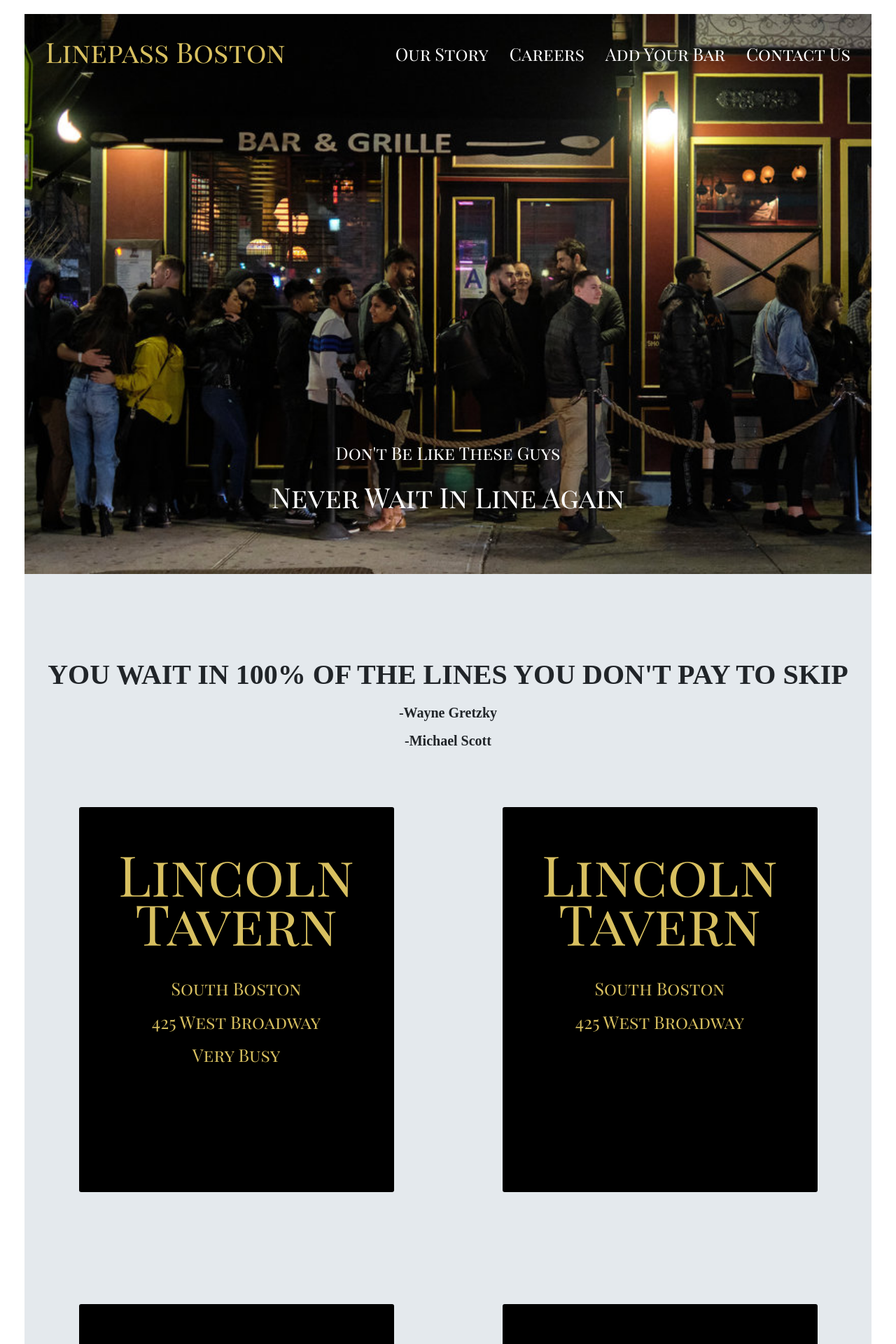
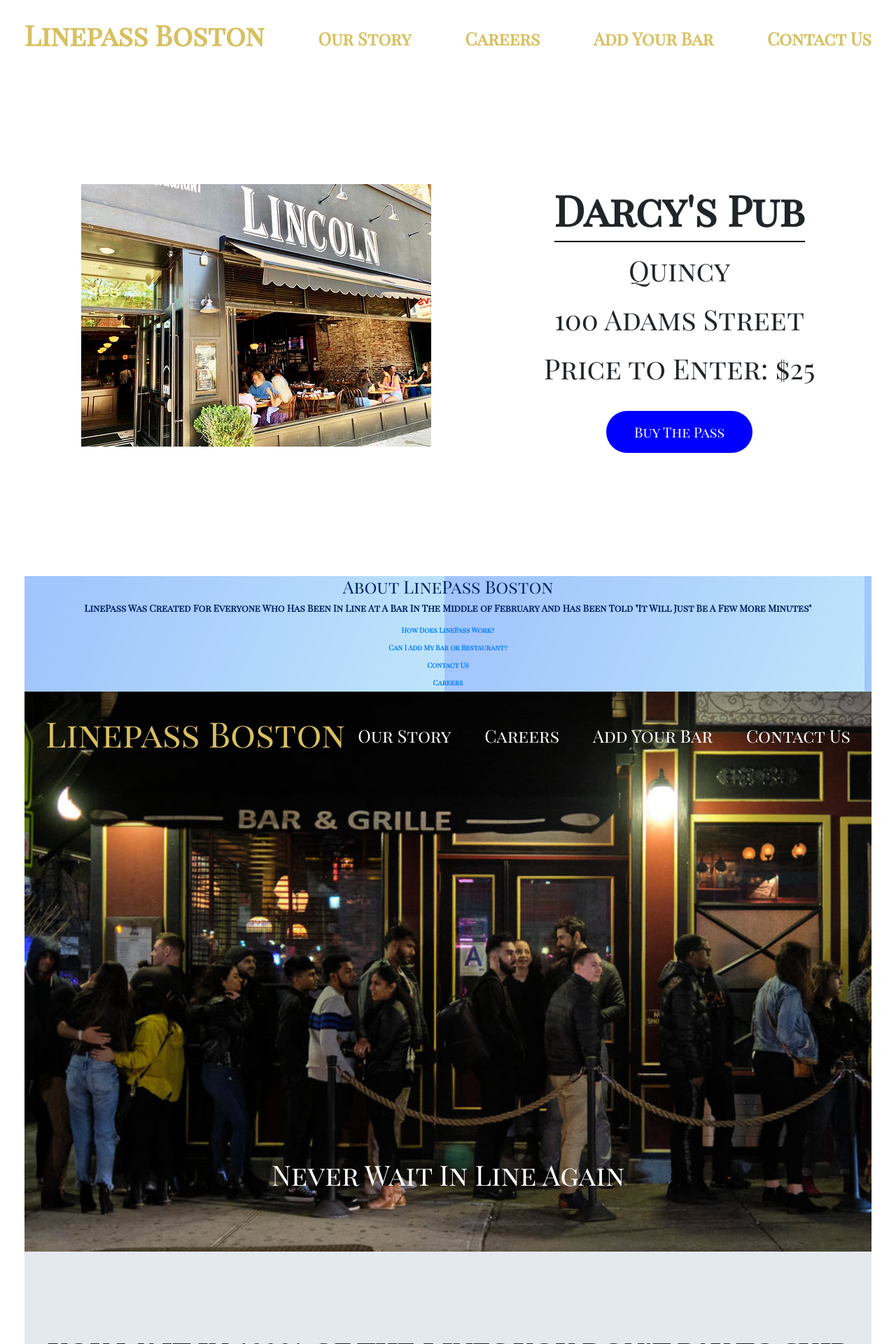
Before and after one commit to RNolan19/Linepass--Client, a React app: page / in a window 1280 px wide. Shown: the top 1920 px of the page at 70% size. Built offline with nearby package versions, Linux system fonts and the light colour scheme; a web font is replaced by a local one.

Commit message:
Added minimal nav bar + prod page component, + route to prod page

```diff
--- a/src/components/App/App.js
+++ b/src/components/App/App.js
@@ -19,8 +19,9 @@
 // import Legal from './legal.jpg'
 
 import NewBar from '../NewBar'
-import BarPage from '../BarPage'
+import ProductPage from '../ProductPage'
 import Footer from '../Footer'
+import HeaderFixed from '../Header/HeaderFixed'
 //
 // <Bar barImage={Lincoln} barName='Lincoln Tavern' city='South Boston' address='425 West Broadway'/>
 // <Bar barImage={Broadway} barName='The Broadway' city='South Boston' address='726 East Broadway'/>
@@ -89,22 +90,23 @@
         <main className="main">
           <Route exact path='/' render={() => (
             <div>
+              <HeaderFixed />
+              <ProductPage />
+              <Footer />
               <Header user={user} />
-              <Bar barImage={Lincoln} barName='Lincoln Tavern' city='South Boston' address='425 West Broadway' link='Lincoln'/>
+              <Bar barImage={Lincoln} barName='Lincoln Tavern' city='South Boston' address='425 West Broadway' link='Lincoln' price='30'/>
               <hr className='hr-large'></hr>
               <ul className="added-bar-container">
                 {Object.keys(this.state.bars).map(key => <NewBar key={key} details={this.state.bars[key]} getInfo={this.getBarInfo} />)}
               </ul>
-              <Footer />
 
             </div>
           )} />
 
           <Route exact path="/bars/:id" render={() => (
             <div>
-              <Header user={user} />
               <ul className="added-bar-container">
-                {Object.keys(this.state.bars).map(key => <BarPage key={key} details={this.state.bars[key]} getInfo={this.getBarInfo} />)}
+                {Object.keys(this.state.bars).map(key => <ProductPage key={key} details={this.state.bars[key]} getInfo={this.getBarInfo} />)}
               </ul>
               <Footer />
             </div>
--- a/src/components/Bar.js
+++ b/src/components/Bar.js
@@ -40,9 +40,9 @@
                 <div className="card_cta">
                   <div className="card_price">
                     <p className="card_cta-rate"> Daily Rate</p>
-                    <p className="card_cta-price">$20</p>
+                    <p className="card_cta-price">${this.props.price}</p>
                   </div>
-                  <a href="#" className="btn">Skip The Line</a>
+                  <Link to={`/bars/${this.props.barName}`}><button href="#" className="btn">Skip The Line</button></Link>
                 </div>
               </div>
 
@@ -63,9 +63,9 @@
                 <div className="card_cta">
                   <div className="card_price">
                     <p className="card_cta-rate"> Daily Rate</p>
-                    <p className="card_cta-price">$20</p>
+                    <p className="card_cta-price">${this.props.price}</p>
                   </div>
-                  <a href="#" className="btn">Skip The Line</a>
+                  <Link to={`/bars/${this.props.barName}`}><button href="#" className="btn">Skip The Line</button></Link>
                 </div>
               </div>
             </div>
@@ -85,9 +85,9 @@
                 <div className="card_cta">
                   <div className="card_price">
                     <p className="card_cta-rate"> Daily Rate</p>
-                    <p className="card_cta-price">$20</p>
+                    <p className="card_cta-price">${this.props.price}</p>
                   </div>
-                  <Link to={`/bars/${this.props.link}`}><a className="btn">Skip The Line</a></Link>
+                  <Link to={`/bars/${this.props.link}`}><button className="btn">Skip The Line</button></Link>
                 </div>
               </div>
             </div>
@@ -108,9 +108,9 @@
                 <div className="card_cta">
                   <div className="card_price">
                     <p className="card_cta-rate"> Daily Rate</p>
-                    <p className="card_cta-price">$20</p>
+                    <p className="card_cta-price">${this.props.price}</p>
                   </div>
-                  <a href="#" className="btn">Skip The Line</a>
+                  <Link to={`/bars/${this.props.barName}`}><button href="#" className="btn">Skip The Line</button></Link>
                 </div>
               </div>
 
@@ -131,9 +131,9 @@
                 <div className="card_cta">
                   <div className="card_price">
                     <p className="card_cta-rate"> Daily Rate</p>
-                    <p className="card_cta-price">$20</p>
+                    <p className="card_cta-price">${this.props.price}</p>
                   </div>
-                  <a href="#" className="btn">Skip The Line</a>
+                  <Link to={`/bars/${this.props.barName}`}><button href="#" className="btn">Skip The Line</button></Link>
                 </div>
               </div>
             </div>
@@ -153,9 +153,9 @@
                 <div className="card_cta">
                   <div className="card_price">
                     <p className="card_cta-rate"> Daily Rate</p>
-                    <p className="card_cta-price">$20</p>
+                    <p className="card_cta-price">${this.props.price}</p>
                   </div>
-                  <Link to={`/bars/${this.props.link}`}><a className="btn">Skip The Line</a></Link>
+                  <Link to={`/bars/${this.props.link}`}><button className="btn">Skip The Line</button></Link>
                 </div>
               </div>
             </div>
@@ -176,9 +176,9 @@
                 <div className="card_cta">
                   <div className="card_price">
                     <p className="card_cta-rate"> Daily Rate</p>
-                    <p className="card_cta-price">$20</p>
+                    <p className="card_cta-price">${this.props.price}</p>
                   </div>
-                  <a href="#" className="btn">Skip The Line</a>
+                  <Link to={`/bars/${this.props.barName}`}><button href="#" className="btn">Skip The Line</button></Link>
                 </div>
               </div>
 
@@ -199,9 +199,9 @@
                 <div className="card_cta">
                   <div className="card_price">
                     <p className="card_cta-rate"> Daily Rate</p>
-                    <p className="card_cta-price">$20</p>
+                    <p className="card_cta-price">${this.props.price}</p>
                   </div>
-                  <a href="#" className="btn">Skip The Line</a>
+                  <Link to={`/bars/${this.props.barName}`}><button href="#" className="btn">Skip The Line</button></Link>
                 </div>
               </div>
             </div>
@@ -221,9 +221,9 @@
                 <div className="card_cta">
                   <div className="card_price">
                     <p className="card_cta-rate"> Daily Rate</p>
-                    <p className="card_cta-price">$20</p>
+                    <p className="card_cta-price">${this.props.price}</p>
                   </div>
-                  <Link to={`/bars/${this.props.link}`}><a className="btn">Skip The Line</a></Link>
+                  <Link to={`/bars/${this.props.link}`}><button className="btn">Skip The Line</button></Link>
                 </div>
               </div>
             </div>
--- a/src/components/Header/Header.js
+++ b/src/components/Header/Header.js
@@ -1,7 +1,7 @@
 import React, { Fragment } from 'react'
 // import Nav from 'react-bootstrap/Nav'
 // import Navbar from 'react-bootstrap/Navbar'
-// import { Link } from 'react-router-dom'
+import { Link } from 'react-router-dom'
 
 // const authenticatedOptions = (
 //   <Fragment>
@@ -32,14 +32,13 @@
       <Fragment>
         <header className="header">
           <div className="header_text-box">
-            <h1 className="heading_main">Linepass Boston</h1>
+            <Link to='/'><h1 className="heading_main">Linepass Boston</h1></Link>
             <a href="#" className="header_text-box-link">Our Story</a>
             <a href="#" className="header_text-box-link">Careers</a>
-            <a href="#" className="header_text-box-link">Add Your Bar</a>
+            <Link to='/add-my-bar'><a href="#" className="header_text-box-link">Add Your Bar</a></Link>
             <a href="#" className="header_text-box-link">Contact Us</a>
           </div>
           <div className="header_link-box">
-            <a href="#" className="header_link-1">Don&#39;t Be Like These Guys</a>
             <a href="#" className="header_link-2">Never Wait In Line Again</a>
           </div>
         </header>
--- /dev/null
+++ b/src/components/Header/HeaderFixed.js
@@ -0,0 +1,22 @@
+import React, { Fragment } from 'react'
+import { Link } from 'react-router-dom'
+
+class HeaderFixed extends React.Component {
+  render () {
+    return (
+      <Fragment>
+        <header>
+          <div className="header_fixed">
+            <Link to='/'><p className="header_fixed_logo">Linepass Boston</p></Link>
+            <a href="#" >Our Story</a>
+            <a href="#" >Careers</a>
+            <Link to='/add-my-bar'><a href="#" >Add Your Bar</a></Link>
+            <a href="#" >Contact Us</a>
+          </div>
+        </header>
+      </Fragment>
+    )
+  }
+}
+
+export default HeaderFixed
--- a/src/components/NewBar.js
+++ b/src/components/NewBar.js
@@ -1,26 +1,52 @@
 import React, { Fragment } from 'react'
-import Lincoln from './App/lincoln.jpg'
+// import Lincoln from './App/lincoln.jpg'
 // import { Col } from 'react-bootstrap'
-import Button from 'react-bootstrap/Button'
+// import Button from 'react-bootstrap/Button'
 import { Link } from 'react-router-dom'
+
+// <div className="added-bar-container" >
+//   <div className="bar-container">
+//     {/* this is how you have to comment in React.  Must be inside Fragment */}
+//     {/* anything inside the brackets can be JavaScript */}
+//     <img src={Lincoln} width='350px' height='400px' />
+//     <h1 className="barName">{name}</h1>
+//     <h3 className="city">{this.props.details.city}</h3>
+//     <h5 className="city">{this.props.details.address}</h5>
+//     <h5 className="city">Price to Enter: ${this.props.details.price}</h5>
+//     <hr></hr>
+//     <Link to={`/bars/${this.props.details.name}`}><Button className="btn-large" id="skip-button" onClick={this.props.getBarInfo}>SKIP THE LINE</Button></Link>
+//   </div>
+// </div>
 
 class NewBar extends React.Component {
   render () {
-    const name = this.props.details.name
     return (
       <Fragment>
-        <div className="added-bar-container" >
-          <div className="bar-container">
-            {/* this is how you have to comment in React.  Must be inside Fragment */}
-            {/* anything inside the brackets can be JavaScript */}
-            <img src={Lincoln} width='350px' height='400px' />
-            <h1 className="barName">{name}</h1>
-            <h3 className="city">{this.props.details.city}</h3>
-            <h5 className="city">{this.props.details.address}</h5>
-            <h5 className="city">Price to Enter: ${this.props.details.price}</h5>
-            <hr></hr>
-            <Link to={`/bars/${this.props.details.name}`}><Button className="btn-large" id="skip-button" onClick={this.props.getBarInfo}>SKIP THE LINE</Button></Link>
+        <div className="bar-container">
+
+          <div className="card">
+            <div className="card_side card_side-front">
+              <div className="card_heading">
+                <p>{this.props.details.name}</p>
+              </div>
+              <div className="card_details">
+                <p className="city">{this.props.details.city}</p>
+                <p>{this.props.details.address}</p>
+                <p>Very Busy</p>
+              </div>
+            </div>
+
+            <div className="card_side card_side-back">
+              <div className="card_cta">
+                <div className="card_price">
+                  <p className="card_cta-rate"> Daily Rate</p>
+                  <p className="card_cta-price">$20</p>
+                </div>
+                <Link to={`/bars/${this.props.details.name}`}><button href="#" className="btn">Skip The Line</button></Link>
+              </div>
+            </div>
           </div>
+
         </div>
       </Fragment>
 
--- /dev/null
+++ b/src/components/ProductPage.js
@@ -0,0 +1,49 @@
+import React, { Fragment } from 'react'
+// import { Link } from 'react-router-dom'
+// import Button from 'react-bootstrap/Button'
+import Lincoln from './App/lincoln.jpg'
+
+// <div className="barpage-container">
+//   <div className="bar-image">
+//     {/* this is how you have to comment in React.  Must be inside Fragment */}
+//     {/* anything inside the brackets can be JavaScript */}
+//     <img className="bar-image" src={Lincoln} width='350px' height='400px' />
+//   </div>
+//   <div className="barpage-items">
+//     <h1 className="barpage-name">{this.props.details.name}</h1>
+//     <h3 className="barpage-details">{this.props.details.city}</h3>
+//     <h5 className="barpage-details">{this.props.details.address}</h5>
+//     <h5 className="barpage-details">Price to Enter: ${this.props.details.price}</h5>
+//     <hr></hr>
+//     <Button className="btn-large" id="skip-button">Buy The Pass</Button>
+//   </div>
+// </div>
+
+class ProductPage extends React.Component {
+  render () {
+    console.log(this.props.details)
+    return (
+      <Fragment>
+        <div className="product_page">
+          <div className="product_page-item">
+            <div className="product_page-photo">
+              {/* this is how you have to comment in React.  Must be inside Fragment */}
+              {/* anything inside the brackets can be JavaScript */}
+              <img className="bar-image" src={Lincoln} />
+            </div>
+            <div className="product_page-description">
+              <p className="product_page-name">Darcy&#39;s Pub</p>
+              <p className="product_page-city">Quincy</p>
+              <p className="product_page-address">100 Adams Street</p>
+              <p className="product_page-price">Price to Enter: $25</p>
+              <hr></hr>
+              <a className="btn btn--blue" id="skip-button" style={{ color: 'white' }}>Buy The Pass</a>
+            </div>
+          </div>
+        </div>
+      </Fragment>
+    )
+  }
+}
+
+export default ProductPage
--- a/src/index.scss
+++ b/src/index.scss
@@ -2,27 +2,12 @@
 
 html {
   font-size: 62.5%;
-
-  a {
-    color: white;
-    text-decoration: none;
-
-    &:link,
-    &:visited {
-      text-decoration: none;
-    }
-
-    &:hover {
-      text-decoration: none;
-      color: #D8C060;
-    }
-  }
 }
 
 body {
-  // background-color: rgba(137, 196, 244, 1);
   box-sizing: border-box;
   padding: 2rem;
+  font-family: 'Playfair Display SC', serif;
 }
 
 .container {
@@ -43,7 +28,17 @@
   display: flex;
   flex-direction: column;
   justify-content: space-between;
-}
+
+  a:link,
+  a:visited {
+    color: #fff;
+  }
+
+  a:hover {
+    color: #D8C060;
+    font-weight: 600;
+  }
+  }
 
 .header_text-box {
   width: 100%;
@@ -64,7 +59,8 @@
 }
 
 .heading_main {
-  font-size: 4rem;
+  font-size: 5rem;
+  color: #D8C060;
 
   margin-left: 3rem;
   margin-right: auto;
@@ -85,15 +81,6 @@
 .header_link-1{
     font-size: 2.5rem;
     padding-bottom: 1.5rem;
-
-    &:link,
-    &:visited {
-      text-decoration: none;
-    }
-
-    &:hover {
-      text-decoration: none;
-    }
 }
 
 .header_link-2{
@@ -127,10 +114,6 @@
 
   transition: all .2s;
   position: relative;
-
-  a {
-    color: #777;
-  }
 }
 
 &:hover {
@@ -164,6 +147,11 @@
   background-color: white;
 
   transition: all .4s;
+}
+
+&--blue {
+  background-color: blue;
+  color: #fff;
 }
 
 }
@@ -324,7 +312,61 @@
 }
 
 
+/////////////////////////////////////////////////////
+// PRODUCT PAGE
+.product_page {
 
+  padding-top: 6rem;
+
+  display: flex;
+    flex-direction: column;
+
+  &-item {
+    display: flex;
+    flex-direction: row;
+    justify-content: space-around;
+    align-items: center;
+    height: 75vh;
+  }
+
+  &-photo {
+
+
+  }
+
+  &-description {
+    display: flex;
+    flex-direction: column;
+    align-items: center;
+
+    font-size: 4rem;
+    font-weight: 500;
+  }
+
+  &-name {
+    font-size: 6rem;
+    font-weight: 600;
+    border-bottom: black 2px solid;
+  }
+}
+
+.header_fixed {
+  display: flex;
+  justify-content: space-between;
+  align-items: center;
+  border-bottom: 1px solid inherit;
+  font-size: 2.5rem;
+
+  a {
+    color: #D8C060;
+    font-weight: 600;
+  }
+
+  &_logo {
+    margin-right: auto;
+    font-size: 4rem;
+  }
+}
 
 
 
```
Also changed, not shown: src/components/BarPage.js (deleted, +0 -31 lines).
